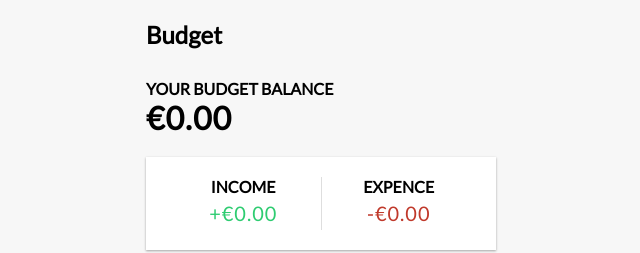
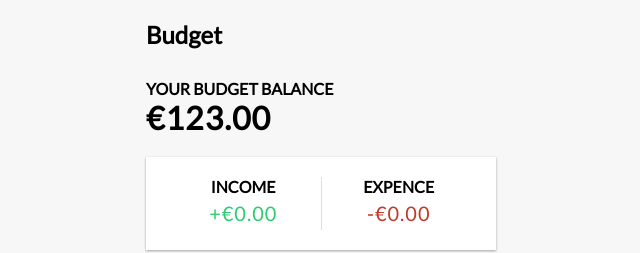
Before and after one commit to OldDognoob/Context, a React (Create React App) app in the folder budget-app/: page / in a window 1280 px wide. Shown: the top 253 px of the page, without its empty margins (319-959 px from the left). Built offline with nearby package versions, Linux system fonts and the light colour scheme.

Commit message:
dynamic-balance-fixed

```diff
--- a/budget-app/src/Components/Balance.js
+++ b/budget-app/src/Components/Balance.js
@@ -1,10 +1,17 @@
-import React from 'react'
+import React, {useContext} from 'react'
+import { GlobalContext } from "../Context/GlobalState";
 
 export const Balance = () => {
+    const { transactions } = useContext(GlobalContext);
+
+    const amounts = transactions.map(transaction => transaction.amount);
+
+    const total = amounts.reduce((acc, item)=>(acc += item), 0).toFixed(2);
+
     return (
         <>
             <h4>Your Budget Balance</h4>
-            <h1>€0.00</h1>
+            <h1>€{total}</h1>
         </>
     )
 }
```
